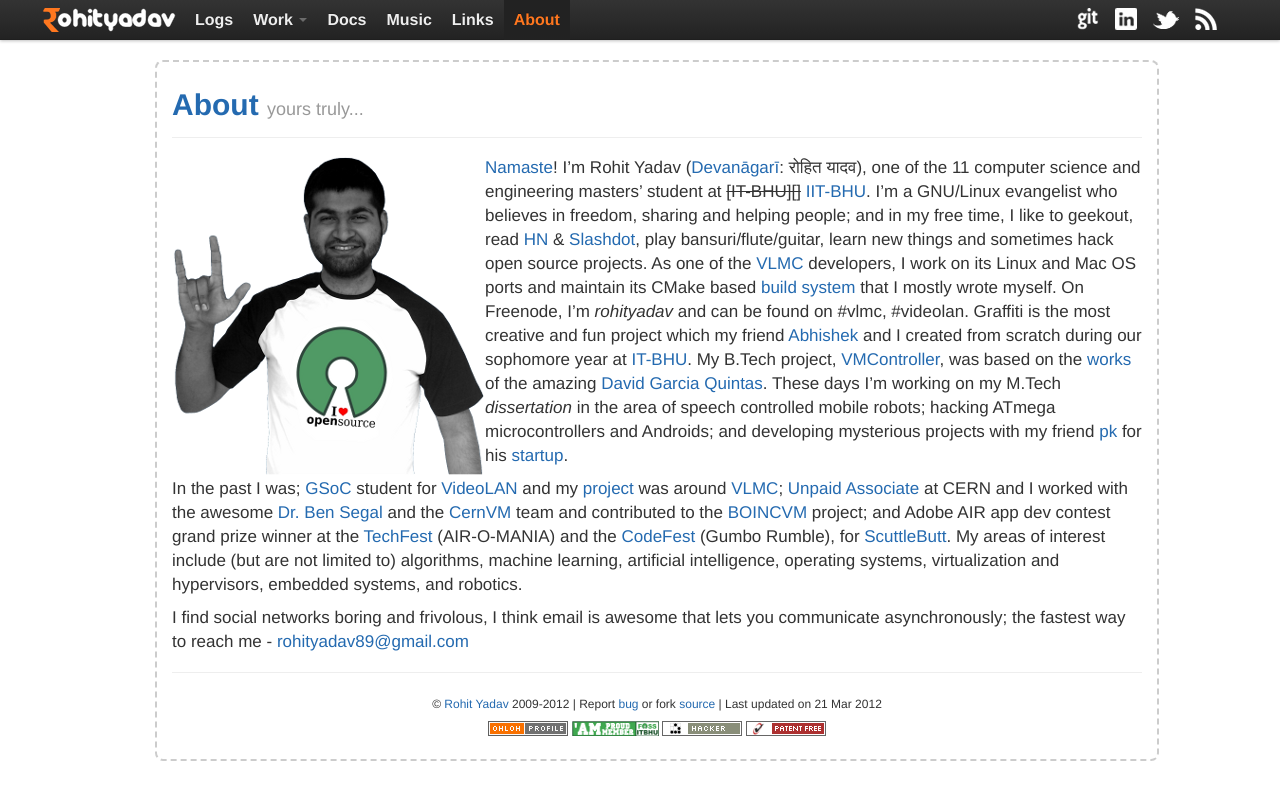
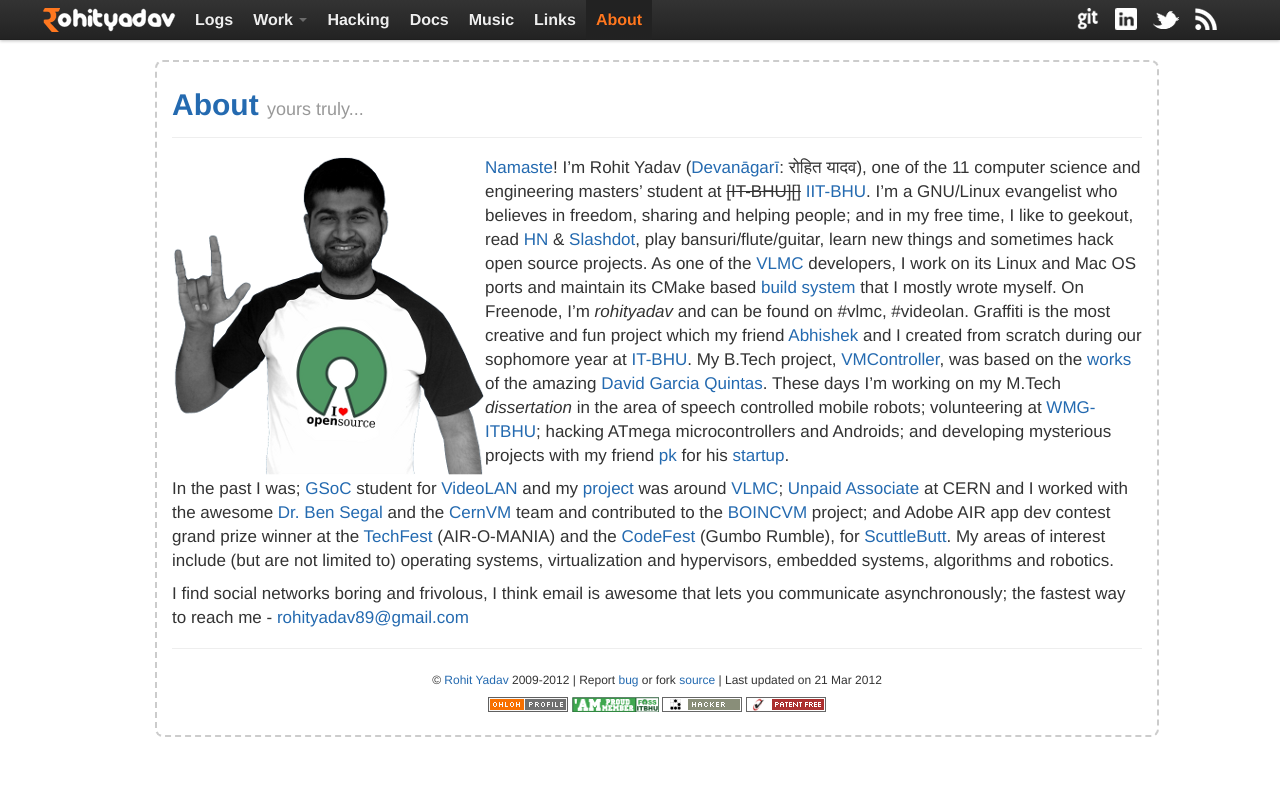
Before and after one commit to rohityadavcloud/rohityadavcloud.github.io, a Jekyll site: the page built from about.markdown, in a window 1280 px wide. Shown: the top 800 px of the page. Built offline with Jekyll 4.4.1, drawn with Linux system fonts in a browser that asks for light colours; Markdown is read by kramdown in place of the engine named in the settings.

Commit message:
add new tab element and fix about

```diff
--- a/_layouts/default.html
+++ b/_layouts/default.html
@@ -47,14 +47,15 @@
                 <li><a href="/projects">All Projects</a></li>
                 <li class="divider"></li>
                 <li>&nbsp; Selected work</li>
-                <li><a href="/projects/tantra">Tantra <span class="label label-important">system</span></a></li>
-                <li><a href="http://trac.videolan.org/vlmc" target="_blank">VLMC <span class="label label-success">opensource</span></a></li>
-                <li><a href="/projects/r2a2">R2A2 <span class="label notice">hardware</span></a></li>
-                <li><a href="https://github.com/rohityadav/cmakeqt" target="_blank">CMakeQt <span class="label label-warning">desktop</span></a></li>
-                <li><a href="http://code.google.com/p/vmcontroller/" target="_blank">VMController <span class="label label-important">system</span></a></li>
+                <li><a href="/projects/tantra">Tantra <span class="badge badge-error">system</span></a></li>
+                <li><a href="http://trac.videolan.org/vlmc" target="_blank">VLMC <span class="badge badge-success">opensource</span></a></li>
+                <li><a href="/projects/r2a2">R2A2 <span class="badge badge-info">hardware</span></a></li>
+                <li><a href="https://github.com/rohityadav/cmakeqt" target="_blank">CMakeQt <span class="badge badge-warning">desktop</span></a></li>
+                <li><a href="http://code.google.com/p/vmcontroller/" target="_blank">VMController <span class="badge badge-error">system</span></a></li>
               </ul>
             </li>
 
+            <li {% if page.title == "Hacking" %}class="active"{% endif %}><a href="/hacking"><strong>Hacking</strong></a></li>
             <li {% if page.title == "Docs" %}class="active"{% endif %}><a href="/docs"><strong>Docs</strong></a></li>
             <li {% if page.title == "Music" %}class="active"{% endif %}><a href="/music"><strong>Music</strong></a></li>
             <li {% if page.title == "Links" %}class="active"{% endif %}><a href="/links"><strong>Links</strong></a></li>
--- a/about.markdown
+++ b/about.markdown
@@ -6,9 +6,9 @@
 ---
 
 <img align="left" src="/assets/img/avatar.png"/>
-[Namaste][]! I'm Rohit Yadav ([Devanāgarī][devnagari]: रोहित यादव), one of the 11 computer science and engineering masters' student at <strike>[IT-BHU][]</strike> [IIT-BHU](http://en.wikipedia.org/wiki/Institute_of_Technology,_Banaras_Hindu_University#Conversion_into_an_Indian_Institute_of_Technology). I'm a GNU/Linux evangelist who believes in freedom, sharing and helping people; and in my free time, I like to geekout, read [HN][] &amp; [Slashdot][], play bansuri/flute/guitar, learn new things and sometimes hack open source projects. As one of the [VLMC][] developers, I work on its Linux and Mac OS ports and maintain its CMake based [build system][CMakeQt] that I mostly wrote myself. On Freenode, I'm *rohityadav* and can be found on #vlmc, #videolan. Graffiti is the most creative and fun project which my friend [Abhishek][] and I created from scratch during our sophomore year at [IT-BHU][]. My B.Tech project, [VMController], was based on the [works][david-boincvm] of the amazing [David Garcia Quintas][david]. These days I'm working on my M.Tech *dissertation* in the area of speech controlled mobile robots; hacking ATmega microcontrollers and Androids; and developing mysterious projects with my friend [pk][] for his [startup][innogrids].
+[Namaste][]! I'm Rohit Yadav ([Devanāgarī][devnagari]: रोहित यादव), one of the 11 computer science and engineering masters' student at <strike>[IT-BHU][]</strike> [IIT-BHU](http://en.wikipedia.org/wiki/Institute_of_Technology,_Banaras_Hindu_University#Conversion_into_an_Indian_Institute_of_Technology). I'm a GNU/Linux evangelist who believes in freedom, sharing and helping people; and in my free time, I like to geekout, read [HN][] &amp; [Slashdot][], play bansuri/flute/guitar, learn new things and sometimes hack open source projects. As one of the [VLMC][] developers, I work on its Linux and Mac OS ports and maintain its CMake based [build system][CMakeQt] that I mostly wrote myself. On Freenode, I'm *rohityadav* and can be found on #vlmc, #videolan. Graffiti is the most creative and fun project which my friend [Abhishek][] and I created from scratch during our sophomore year at [IT-BHU][]. My B.Tech project, [VMController], was based on the [works][david-boincvm] of the amazing [David Garcia Quintas][david]. These days I'm working on my M.Tech *dissertation* in the area of speech controlled mobile robots; volunteering at [WMG-ITBHU](http://14.139.228.210/vpn/); hacking ATmega microcontrollers and Androids; and developing mysterious projects with my friend [pk][] for his [startup][innogrids].
 
-In the past I was; [GSoC] student for [VideoLAN][yt-vlmc-wiki] and my [project][gsoc-project] was around [VLMC][]; [Unpaid Associate][boincvm] at CERN and I worked with the awesome [Dr. Ben Segal][ben] and the [CernVM][] team and contributed to the [BOINCVM][boincvm] project; and Adobe AIR app dev contest grand prize winner at the [TechFest][] (AIR-O-MANIA) and the [CodeFest][] (Gumbo Rumble), for [ScuttleButt][]. My areas of interest include (but are not limited to) algorithms, machine learning, artificial intelligence, operating systems, virtualization and hypervisors, embedded systems, and robotics.
+In the past I was; [GSoC] student for [VideoLAN][yt-vlmc-wiki] and my [project][gsoc-project] was around [VLMC][]; [Unpaid Associate][boincvm] at CERN and I worked with the awesome [Dr. Ben Segal][ben] and the [CernVM][] team and contributed to the [BOINCVM][boincvm] project; and Adobe AIR app dev contest grand prize winner at the [TechFest][] (AIR-O-MANIA) and the [CodeFest][] (Gumbo Rumble), for [ScuttleButt][]. My areas of interest include (but are not limited to) operating systems, virtualization and hypervisors, embedded systems, algorithms and robotics.
 
 I find social networks boring and frivolous, I think email is awesome that lets you communicate asynchronously; the fastest way to reach me - <rohityadav89@gmail.com>
 
```
Also changed, not shown: other parts of about.markdown (+1 -1 lines), 404.html (+6 -5 lines).
